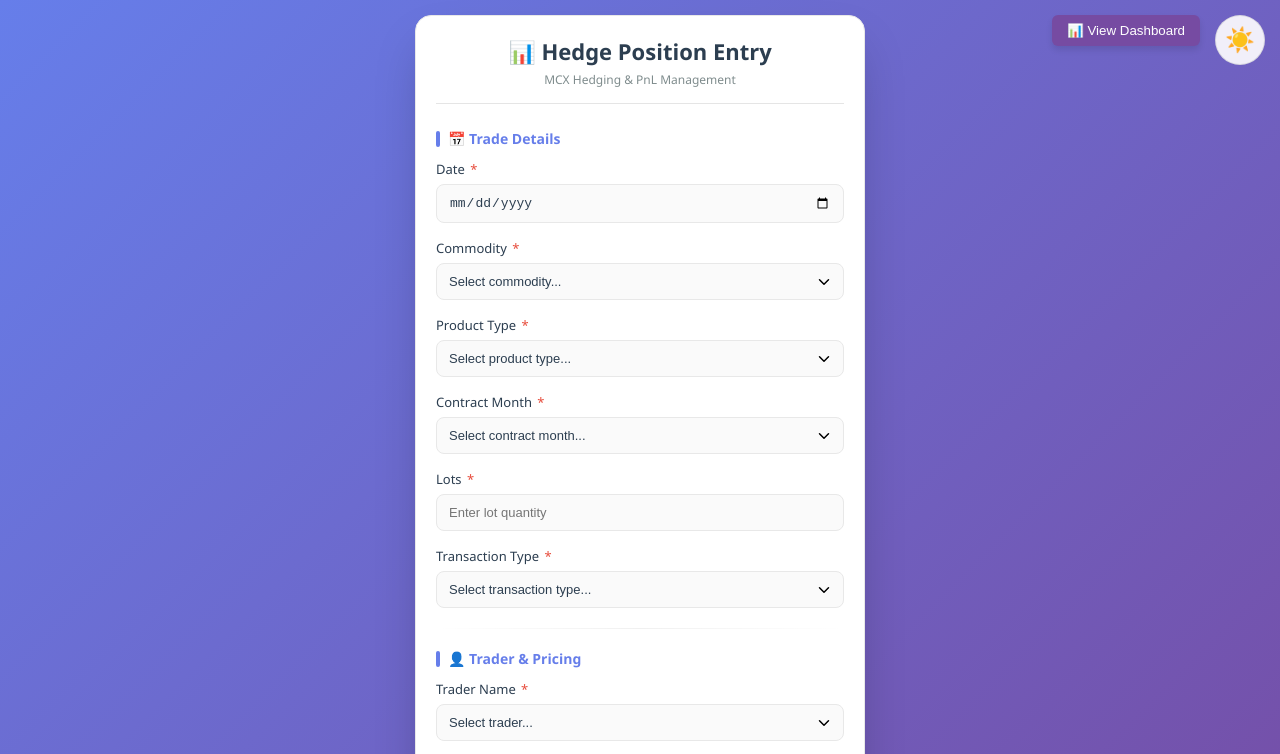
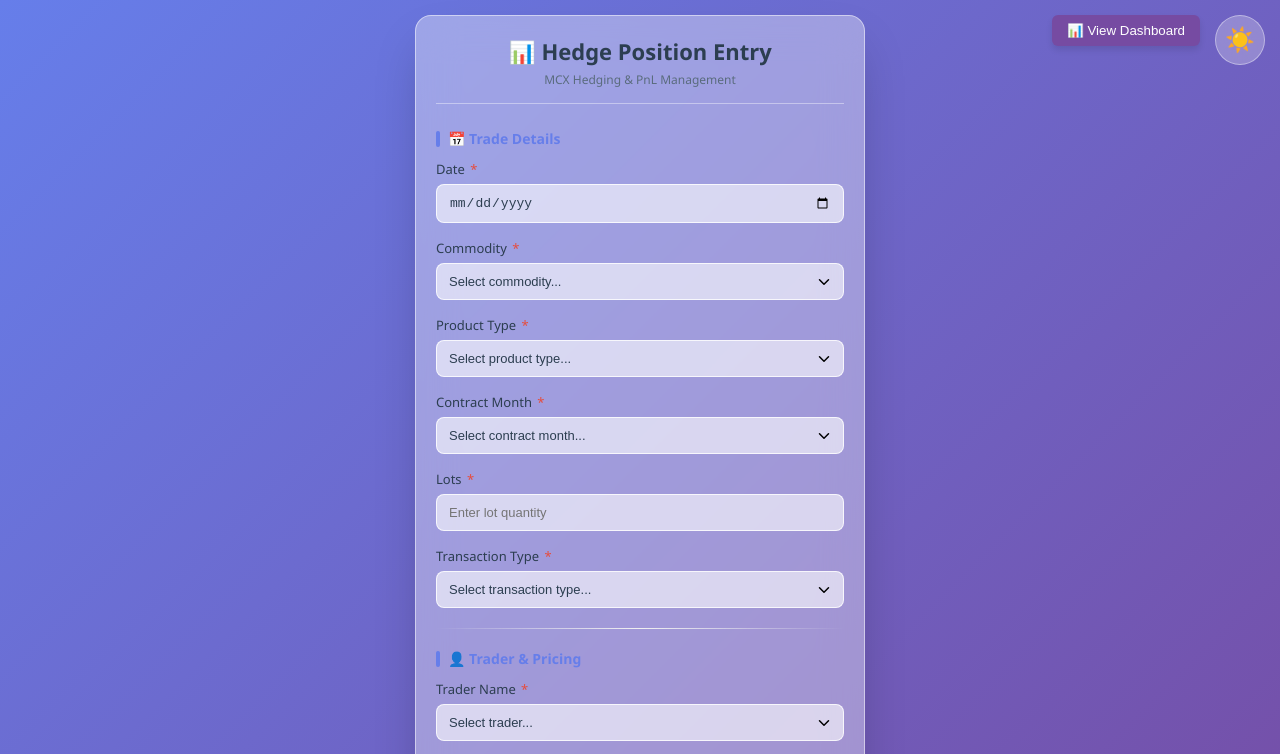
Before and after one commit to Shubham199502/hedge-module, a website: page index.html in a window 1280 px wide. Both pictures are taken after a click on the button "Toggle Light/Dark Mode". Shown: the top 754 px of the page. Drawn offline with Linux system fonts and the light colour scheme.

Commit message:
Fix: Light mode glassmorphism effect on form and dashboard

```diff
--- a/style.css
+++ b/style.css
@@ -24,21 +24,25 @@
 /* Light Mode */
 body.light-mode {
   --dark: #f5f7fa;
-  --form-bg: #ffffff;
-  --form-border: #e8e8e8;
-  --input-bg: #fafafa;
-  --input-border: #e8e8e8;
+  --form-bg: rgba(255, 255, 255, 0.4);
+  --form-border: rgba(255, 255, 255, 0.5);
+  --input-bg: rgba(255, 255, 255, 0.6);
+  --input-border: rgba(255, 255, 255, 0.8);
   --label-color: #2c3e50;
   --text-primary: #2c3e50;
-  --text-muted: #7f8c8d;
-  --glass-bg: rgba(255, 255, 255, 0.9);
-  --glass-border: rgba(0, 0, 0, 0.1);
+  --text-muted: #5a6c7d;
+  --glass-bg: rgba(255, 255, 255, 0.25);
+  --glass-border: rgba(255, 255, 255, 0.4);
   background: linear-gradient(135deg, var(--primary) 0%, var(--secondary) 100%);
 }
 
 /* Light Mode - Dashboard Table Text Fix */
 body.light-mode .modal-content {
   color: #2c3e50;
+  background: rgba(255, 255, 255, 0.3);
+  backdrop-filter: blur(20px);
+  -webkit-backdrop-filter: blur(20px);
+  border: 1px solid rgba(255, 255, 255, 0.4);
 }
 
 body.light-mode .dashboard-modal tr {
@@ -51,13 +55,25 @@ body.light-mode .dashboard-modal td {
 
 body.light-mode .widget-label,
 body.light-mode .widget-subtext {
-  color: #7f8c8d;
+  color: #5a6c7d;
+}
+
+body.light-mode .widget-card {
+  background: rgba(255, 255, 255, 0.35);
+  border: 1px solid rgba(255, 255, 255, 0.5);
 }
 
 body.light-mode .widget-container {
-  background: rgba(255, 255, 255, 0.3);
+  background: rgba(255, 255, 255, 0.2);
   border-radius: 12px;
   padding: 16px;
+}
+
+body.light-mode .form-container {
+  background: rgba(255, 255, 255, 0.35);
+  border: 1px solid rgba(255, 255, 255, 0.5);
+  backdrop-filter: blur(20px);
+  -webkit-backdrop-filter: blur(20px);
 }
 
 * {
```
